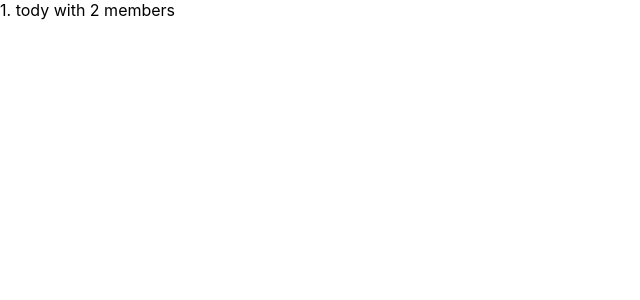
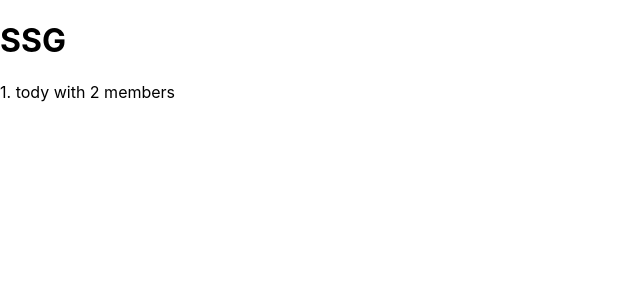
Before and after one commit to teerasej/nextjs-pre-rendering-lab, a Next.js app: page /StaticGenerationPost in a window 1280 px wide. Shown: the top 300 px of the page, without its empty margins (0-640 px from the left). Built offline with nearby package versions, Linux system fonts and the light colour scheme.

Commit message:
add header

```diff
--- a/pages/StaticGenerationPost.tsx
+++ b/pages/StaticGenerationPost.tsx
@@ -4,8 +4,8 @@ import React from 'react'
 
 
 type Team = {
-  username:string,
-  members:string[]
+  username: string,
+  members: string[]
 }
 
 export const getStaticProps: GetStaticProps = async (context) => {
@@ -13,7 +13,7 @@ export const getStaticProps: GetStaticProps = async (context) => {
   return {
     props: {
       username: 'tody',
-      members:  ['Tony', 'Peter']
+      members: ['Tony', 'Peter']
     }
   }
 }
@@ -25,7 +25,10 @@ const StaticGenerationPost: NextPage = ({ username, members }: InferGetStaticPro
   console.log(members?.[0])
 
   return (
-    <div>1. {username} with {members?.length} members</div>
+    <div>
+      <h1>SSG</h1>
+      <div>1. {username} with {members?.length} members</div>
+    </div>
   )
 }
 
```
